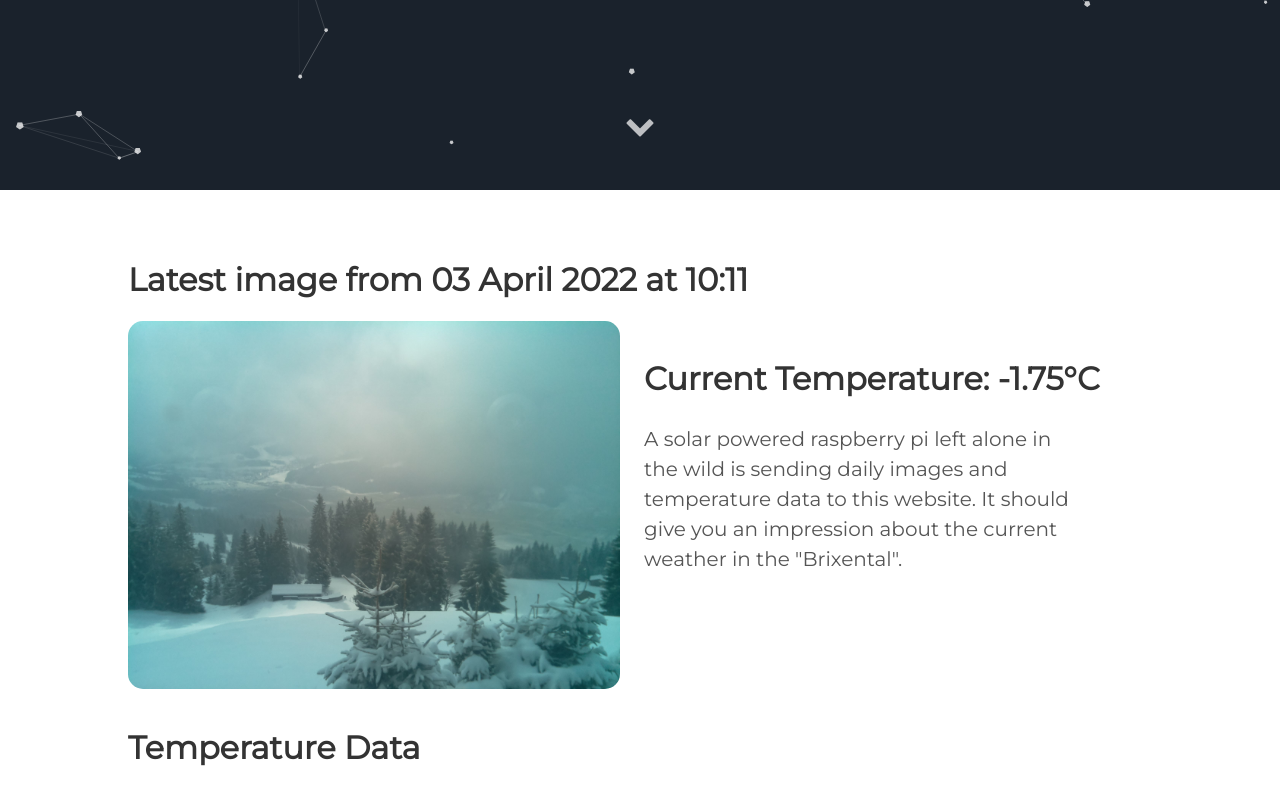
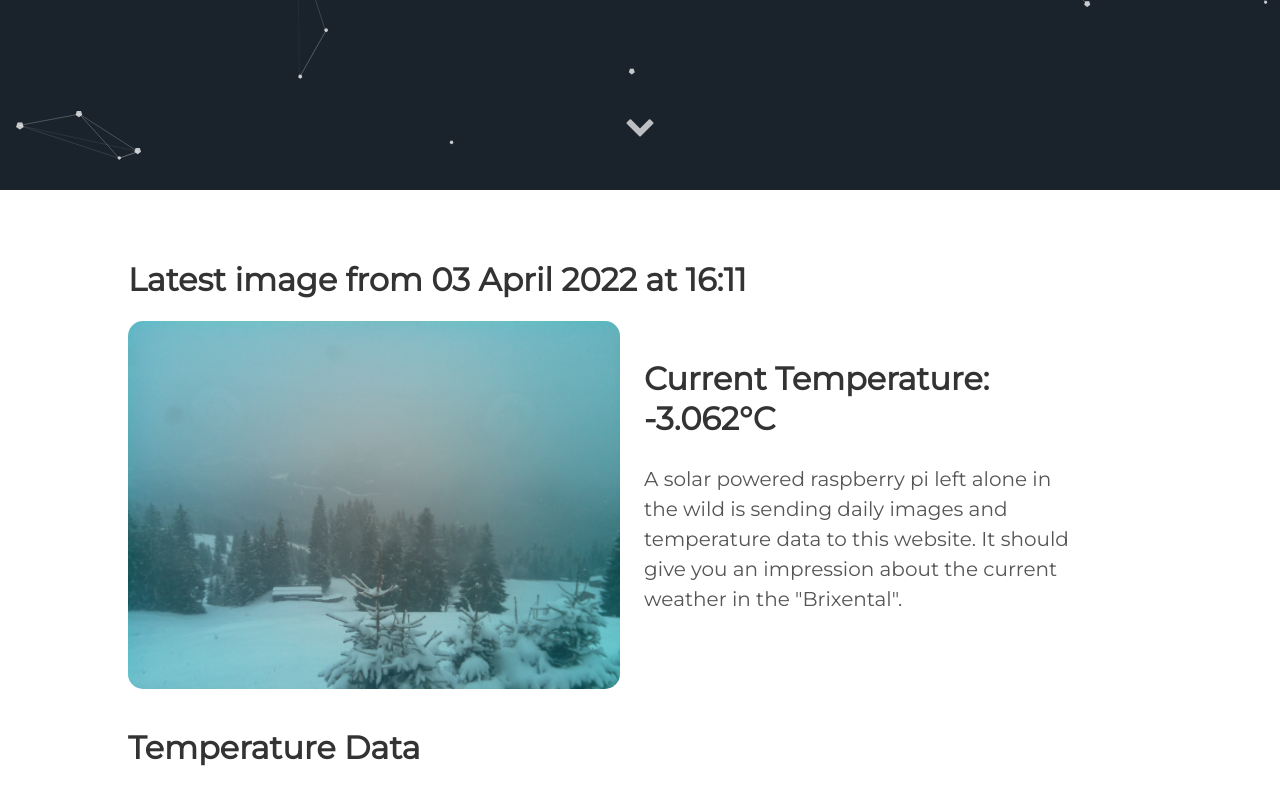
Before and after one commit to vektorious/vektorious.github.io, a Jekyll site: the page built from resources/huette.md, in a window 1280 px wide and 900 px high, scrolled down 710 px. Shown: the top 805 px of the window. Built offline with Jekyll 4.4.1, drawn with Linux system fonts in a browser that asks for light colours.

Commit message:
I'm a bot beep boop

```diff
--- a/resources/huette.md
+++ b/resources/huette.md
@@ -6,13 +6,13 @@ image: '/assets/img/'
 description: 'Live image from the Austrian alps'
 twitter_text: ' '
 ---
-## Latest image from 03 April 2022 at 10:11
+## Latest image from 03 April 2022 at 16:11
 <div class="huette">
   <div class="huette-image">
     <img src="{{ "/assets/img/huette.jpg" | prepend: site.baseurl }}">
   </div>
   <div class="huette-text">
-        <h2>Current Temperature: -1.75°C</h2>
+        <h2>Current Temperature: -3.062°C</h2>
         <p>A solar powered raspberry pi left alone in the wild is sending daily images and temperature data to this website. It should give you an impression about the current weather in the "Brixental".</p>
 
   </div>
```
Also changed, not shown: rpi-script/2022-04-03_160948.txt (renamed from rpi-script/2022-04-03_100949.txt, +5 -5 lines), rpi-script/huette.md (+2 -2 lines), assets/img/huette.jpg, assets/img/temp_plot.png, rpi-script/temp_plot.png, 1 other file.
